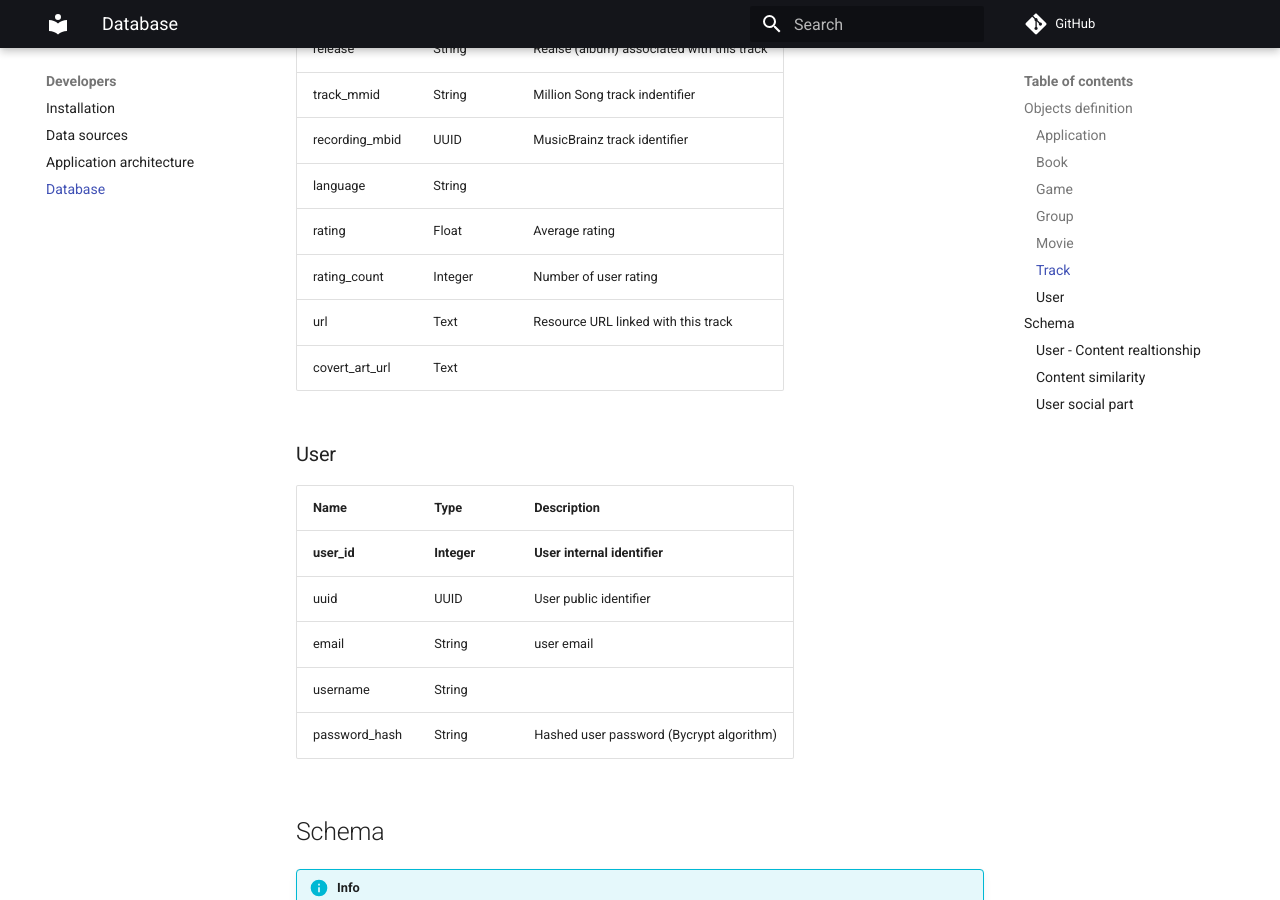
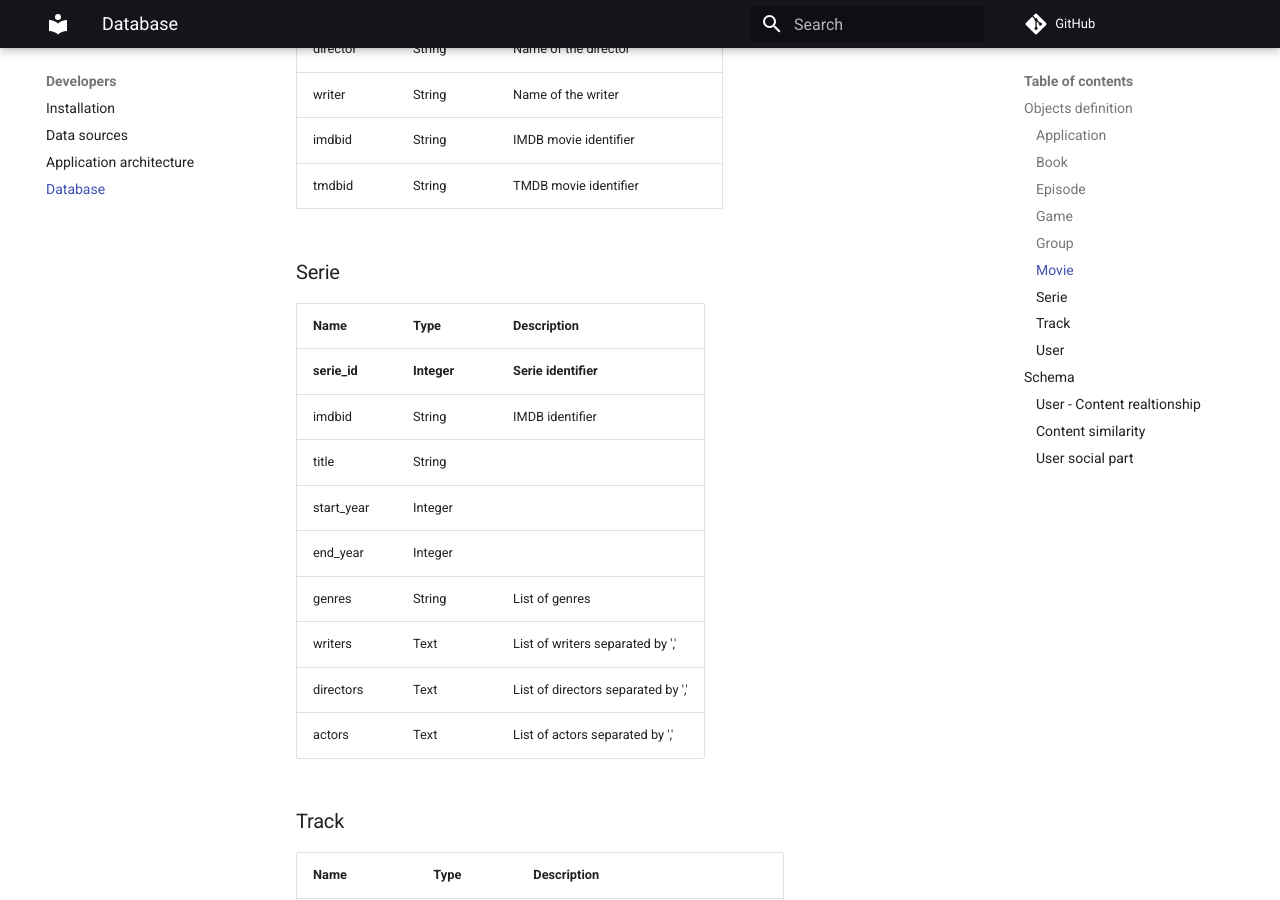
Before and after one commit to RomainCtl/RecoFinement, an MkDocs documentation site: the page built from docs/developers/database.md, in a window 1280 px wide and 900 px high, scrolled down 3532 px. Built offline with MkDocs 1.6.1 and Material for MkDocs 9.7.7, drawn with Linux system fonts in a browser that asks for light colours; comment, search, counter and statistics services are not loaded; some of the changed text lies outside the part shown.

Commit message:
Update doc to add serie data

```diff
--- a/docs/developers/database.md
+++ b/docs/developers/database.md
@@ -34,6 +34,20 @@
 | image_url_s | String | URL for small image size |
 | image_url_m | String | URL for medium image size |
 | image_url_l | String | URL for large image size |
+
+### Episode
+
+| Name | Type | Description |
+|---|---|---|
+| __episode_id__ | __Integer__ | __Episode identifier__ |
+| imdbid | String | IMDB identifier |
+| title | String |  |
+| year | Integer | release year |
+| genres | String | List of genres |
+| serie_id | Integer | Serie identifier |
+| season_number | Integer |  |
+| episode_number | Integer |  |
+
 
 ### Game
 
@@ -76,6 +90,20 @@
 | imdbid | String | IMDB movie identifier |
 | tmdbid | String | TMDB movie identifier |
 
+### Serie
+
+| Name | Type | Description |
+|---|---|---|
+| __serie_id__ | __Integer__ | __Serie identifier__ |
+| imdbid | String | IMDB identifier |
+| title | String |  |
+| start_year | Integer |  |
+| end_year | Integer |  |
+| genres | String | List of genres |
+| writers | Text | List of writers separated by ',' |
+| directors | Text | List of directors separated by ',' |
+| actors | Text | List of actors separated by ',' |
+
 ### Track
 
 | Name | Type | Description |
@@ -109,6 +137,10 @@
 !!! info
     All scheme may be subject to change at a later date depending on the progress of the project.
 
+!!! failure
+    There is no relationship between users and series in the datasets we used.
+    Cold start problem for series.
+
 ### User - Content realtionship
 
 All content is linked with user by `meta_user_X` table, it will define all metadata between a content and the user:
```
Also changed, not shown: docs/developers/datasources.md (+3 -2 lines), docs/assets/images/Recofinement_dataset_user.png, docs/assets/images/Recofinement_recovery_dataset.png.
